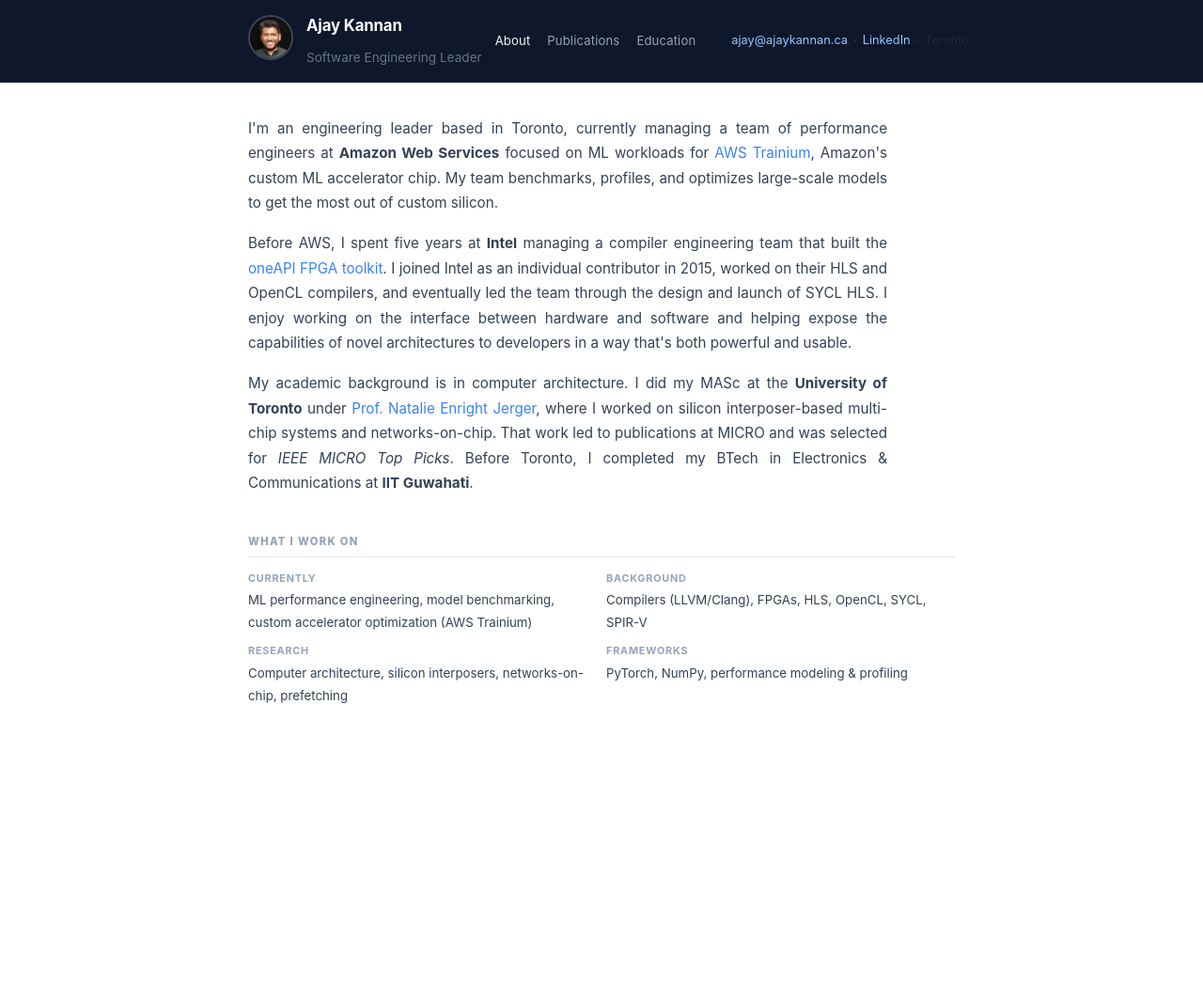
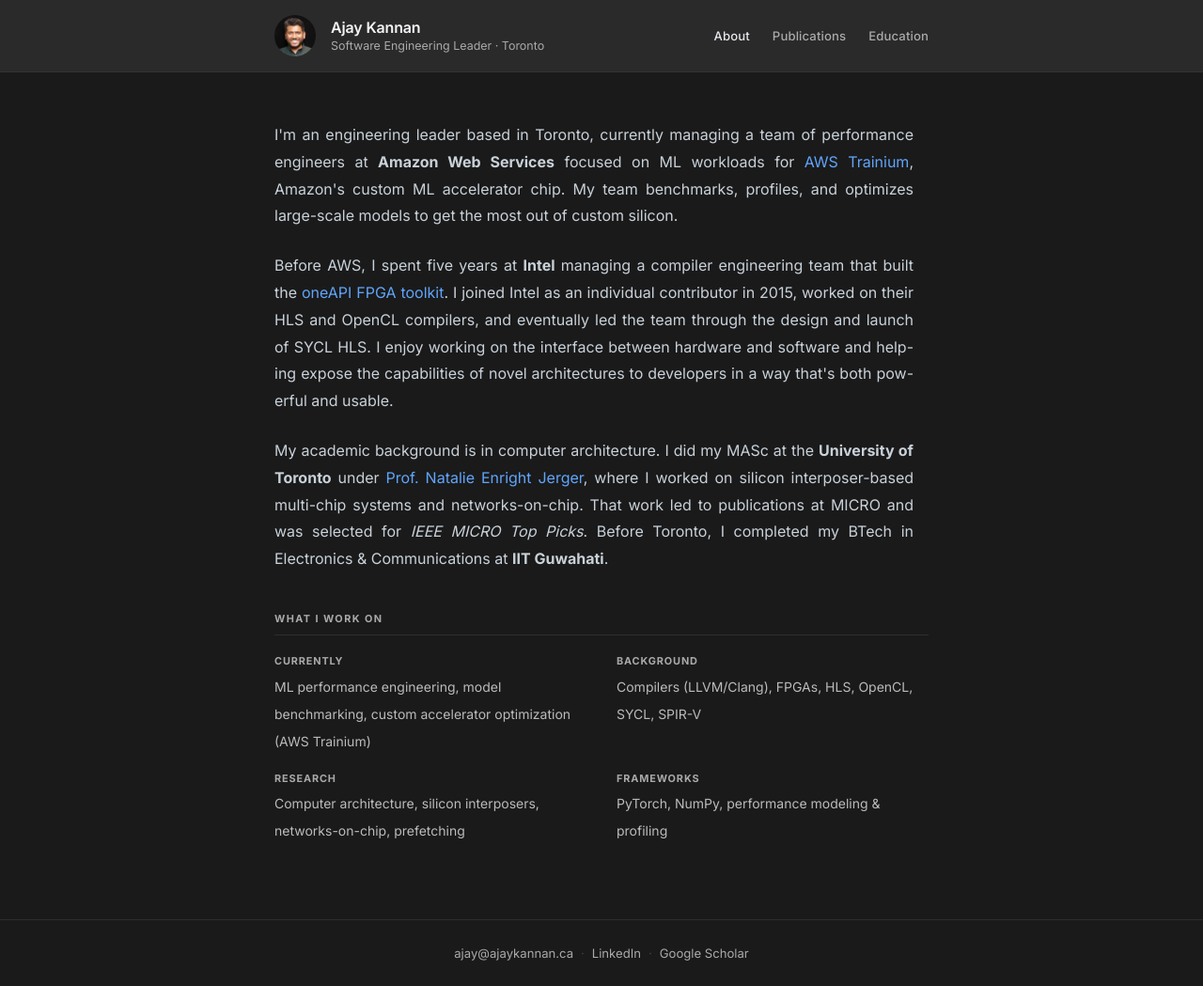
Before and after one commit to ajaykumarkannan/ajaykumarkannan.github.io, a Jekyll site: the page built from index.md, in a window 1280 px wide. Shown: the whole page at 94% size. Built offline with Jekyll 4.4.1, drawn with Linux system fonts in a browser that asks for light colours; before the commit the page ends 900 px from its top, so only the background shows below that.

Commit message:
New mods

```diff
--- a/_layouts/default.html
+++ b/_layouts/default.html
@@ -14,22 +14,15 @@
       <a href="{{ '/' | relative_url }}">
         <img class="site-photo" src="{{ '/assets/images/ajay.jpg' | relative_url }}" alt="Ajay Kannan">
       </a>
-      <div class="header-text">
+      <div class="header-identity">
         <a class="site-name" href="{{ '/' | relative_url }}">Ajay Kannan</a>
-        <span class="site-tagline">Software Engineering Leader</span>
+        <span class="site-tagline">Software Engineering Leader &middot; Toronto</span>
       </div>
       <nav class="header-nav">
         <a href="{{ '/' | relative_url }}" {% if page.url == '/' %}class="active"{% endif %}>About</a>
         <a href="{{ '/publications/' | relative_url }}" {% if page.url contains 'publications' %}class="active"{% endif %}>Publications</a>
         <a href="{{ '/education/' | relative_url }}" {% if page.url contains 'education' %}class="active"{% endif %}>Education</a>
       </nav>
-      <div class="header-links">
-        <a href="mailto:ajay@ajaykannan.ca">ajay@ajaykannan.ca</a>
-        <span class="divider">·</span>
-        <a href="https://www.linkedin.com/in/ajaykumarkannan/" target="_blank" rel="noopener">LinkedIn</a>
-        <span class="divider">·</span>
-        <span>Toronto</span>
-      </div>
     </div>
   </header>
 
@@ -39,5 +32,15 @@
     </div>
   </main>
 
+  <footer class="site-footer">
+    <div class="container footer-links">
+      <a href="mailto:ajay@ajaykannan.ca">ajay@ajaykannan.ca</a>
+      <span class="divider">·</span>
+      <a href="https://www.linkedin.com/in/ajaykumarkannan/" target="_blank" rel="noopener">LinkedIn</a>
+      <span class="divider">·</span>
+      <a href="https://scholar.google.com/citations?user=AfMnJREAAAAJ" target="_blank" rel="noopener">Google Scholar</a>
+    </div>
+  </footer>
+
 </body>
 </html>
--- a/assets/css/style.css
+++ b/assets/css/style.css
@@ -1,3 +1,5 @@
+@import url('https://fonts.googleapis.com/css2?family=Inter:wght@400;500;600;700&display=swap');
+
 *, *::before, *::after {
   box-sizing: border-box;
   margin: 0;
@@ -5,79 +7,82 @@
 }
 
 body {
-  font-family: -apple-system, BlinkMacSystemFont, 'Segoe UI', Roboto, 'Helvetica Neue', Arial, sans-serif;
-  background: #fff;
-  color: #1e293b;
-  line-height: 1.6;
-  font-size: 15px;
+  font-family: 'Inter', -apple-system, BlinkMacSystemFont, sans-serif;
+  background: #1a1a1a;
+  color: #d1d5db;
+  line-height: 1.7;
+  font-size: 17px;
+  -webkit-font-smoothing: antialiased;
+  min-height: 100vh;
+  display: flex;
+  flex-direction: column;
 }
 
 .container {
-  max-width: 800px;
+  max-width: 760px;
   margin: 0 auto;
-  padding: 0 24px;
+  padding: 0 32px;
 }
 
-/* ── Top bar ── */
+/* ── Header ── */
 .site-header {
-  background: #0f172a;
-  border-bottom: 1px solid #1e3a5f;
-  padding: 14px 0;
+  background: #2a2a2a;
+  border-bottom: 1px solid #333;
+  padding: 16px 0;
 }
 
 .header-inner {
   display: flex;
   align-items: center;
-  gap: 14px;
+  gap: 16px;
 }
 
 .site-photo {
-  width: 48px;
-  height: 48px;
+  width: 44px;
+  height: 44px;
   border-radius: 50%;
   object-fit: cover;
   object-position: center top;
-  border: 2px solid rgba(255,255,255,0.2);
   flex-shrink: 0;
+  display: block;
 }
 
-.header-text {
-  flex: 1;
+.header-identity {
   display: flex;
-  align-items: baseline;
-  gap: 10px;
-  flex-wrap: wrap;
+  flex-direction: column;
+  gap: 1px;
+  margin-right: auto;
 }
 
 .site-name {
-  font-size: 1.05rem;
-  font-weight: 700;
-  color: #f8fafc;
+  font-size: 1rem;
+  font-weight: 600;
+  color: #f3f4f6;
+  text-decoration: none;
   letter-spacing: -0.01em;
-  text-decoration: none;
+  line-height: 1.3;
 }
 
 .site-name:hover {
   color: #fff;
-  text-decoration: none;
 }
 
 .site-tagline {
-  color: #64748b;
-  font-size: 0.85rem;
-  white-space: nowrap;
+  font-size: 0.78rem;
+  color: #aaa;
+  line-height: 1.3;
 }
 
 .header-nav {
   display: flex;
   align-items: center;
-  gap: 18px;
-  font-size: 0.82rem;
-  margin-left: auto;
+  gap: 24px;
 }
 
 .header-nav a {
-  color: #94a3b8;
+  font-size: 0.82rem;
+  font-weight: 500;
+  color: #aaa;
   text-decoration: none;
   letter-spacing: 0.01em;
   transition: color 0.15s;
@@ -85,48 +90,28 @@
 
 .header-nav a:hover,
 .header-nav a.active {
-  color: #f1f5f9;
-}
-
-.header-links {
-  display: flex;
-  align-items: center;
-  gap: 6px;
-  font-size: 0.8rem;
-  margin-left: 24px;
-}
-
-.header-links a {
-  color: #93c5fd;
-  text-decoration: none;
-}
-
-.header-links a:hover {
-  color: #fff;
-  text-decoration: underline;
-}
-
-.header-links .divider {
-  color: #334155;
+  color: #e5e7eb;
 }
 
 /* ── Content ── */
 .site-content {
-  padding: 36px 0 64px;
+  flex: 1;
+  padding: 52px 0 80px;
 }
+
 
 /* ── Narrative prose ── */
 .prose {
   max-width: 680px;
-  margin-bottom: 8px;
 }
 
 .prose p {
-  color: #334155;
-  font-size: 0.95rem;
-  line-height: 1.75;
-  margin-bottom: 16px;
+  font-size: 1rem;
+  color: #c9d1d9;
+  line-height: 1.8;
+  margin-bottom: 24px;
   text-align: justify;
+  hyphens: auto;
 }
 
 .prose p:last-child {
@@ -134,7 +119,7 @@
 }
 
 .prose a {
-  color: #3b82f6;
+  color: #60a5fa;
   text-decoration: none;
 }
 
@@ -144,23 +129,27 @@
 
 /* ── Sections ── */
 .section {
-  margin-bottom: 32px;
+  margin-bottom: 40px;
+}
+
+.section:last-child {
+  margin-bottom: 0;
 }
 
 .section-title {
-  font-size: 0.7rem;
-  font-weight: 800;
+  font-size: 0.68rem;
+  font-weight: 700;
   text-transform: uppercase;
-  letter-spacing: 0.12em;
-  color: #94a3b8;
-  margin-bottom: 14px;
-  padding-bottom: 6px;
-  border-bottom: 1px solid #e2e8f0;
+  letter-spacing: 0.13em;
+  color: #aaa;
+  margin-bottom: 18px;
+  padding-bottom: 8px;
+  border-bottom: 1px solid #2e2e2e;
 }
 
 /* ── Entries ── */
 .entry {
-  margin-bottom: 16px;
+  margin-bottom: 20px;
 }
 
 .entry:last-child {
@@ -173,76 +162,101 @@
   align-items: baseline;
   flex-wrap: wrap;
   gap: 4px;
-  margin-bottom: 2px;
+  margin-bottom: 3px;
 }
 
 .entry-title {
-  color: #0f172a;
+  color: #e5e7eb;
   font-size: 0.9rem;
   font-weight: 600;
 }
 
 .entry-meta {
-  color: #94a3b8;
+  color: #aaa;
   font-size: 0.78rem;
   white-space: nowrap;
 }
 
 .entry-sub {
-  color: #64748b;
-  font-size: 0.8rem;
-  margin-bottom: 3px;
+  color: #aaa;
+  font-size: 0.82rem;
+  margin-bottom: 4px;
 }
 
 .entry-desc {
-  color: #475569;
-  font-size: 0.85rem;
-  line-height: 1.55;
+  color: #bbb;
+  font-size: 0.88rem;
+  line-height: 1.65;
 }
 
 /* ── Skills ── */
 .skills {
   display: grid;
   grid-template-columns: repeat(2, 1fr);
-  gap: 10px;
+  gap: 16px 32px;
 }
 
-.skill-row {}
-
 .skill-label {
-  color: #94a3b8;
   font-size: 0.68rem;
   font-weight: 700;
   text-transform: uppercase;
-  letter-spacing: 0.07em;
+  letter-spacing: 0.08em;
+  color: #aaa;
   display: block;
-  margin-bottom: 2px;
+  margin-bottom: 3px;
 }
 
 .skill-value {
-  color: #334155;
-  font-size: 0.83rem;
-  line-height: 1.5;
+  color: #bbb;
+  font-size: 0.875rem;
+  line-height: 1.55;
 }
 
 /* ── Publications ── */
 .pub-title {
-  color: #0f172a;
-  font-size: 0.875rem;
-  font-weight: 600;
-  line-height: 1.4;
-  margin-bottom: 3px;
+  color: #e5e7eb;
+  font-size: 0.9rem;
+  font-weight: 500;
+  line-height: 1.5;
+  margin-bottom: 4px;
 }
 
 .pub-meta {
-  color: #64748b;
-  font-size: 0.8rem;
+  color: #aaa;
+  font-size: 0.82rem;
   line-height: 1.5;
 }
 
-/* ── Links ── */
+/* ── Footer ── */
+.site-footer {
+  border-top: 1px solid #2e2e2e;
+  padding: 24px 0;
+}
+
+.footer-links {
+  display: flex;
+  align-items: center;
+  justify-content: center;
+  gap: 8px;
+  font-size: 0.82rem;
+}
+
+.footer-links a {
+  color: #aaa;
+  text-decoration: none;
+}
+
+.footer-links a:hover {
+  color: #bbb;
+}
+
+.footer-links .divider {
+  color: #444;
+}
+
+/* ── Global links ── */
 a {
-  color: #3b82f6;
+  color: #60a5fa;
   text-decoration: none;
 }
 
@@ -251,24 +265,22 @@
 }
 
 /* ── Responsive ── */
-@media (max-width: 640px) {
-  .header-inner {
-    flex-wrap: wrap;
-    gap: 10px;
+@media (max-width: 600px) {
+  .container {
+    padding: 0 20px;
   }
 
   .header-nav {
-    order: 3;
-    width: 100%;
-    margin-left: 0;
-    gap: 14px;
-  }
-
-  .header-links {
-    display: none;
+    gap: 16px;
   }
 
   .skills {
     grid-template-columns: 1fr;
+    gap: 14px;
+  }
+
+  .prose p {
+    text-align: left;
+    hyphens: none;
   }
 }
```
